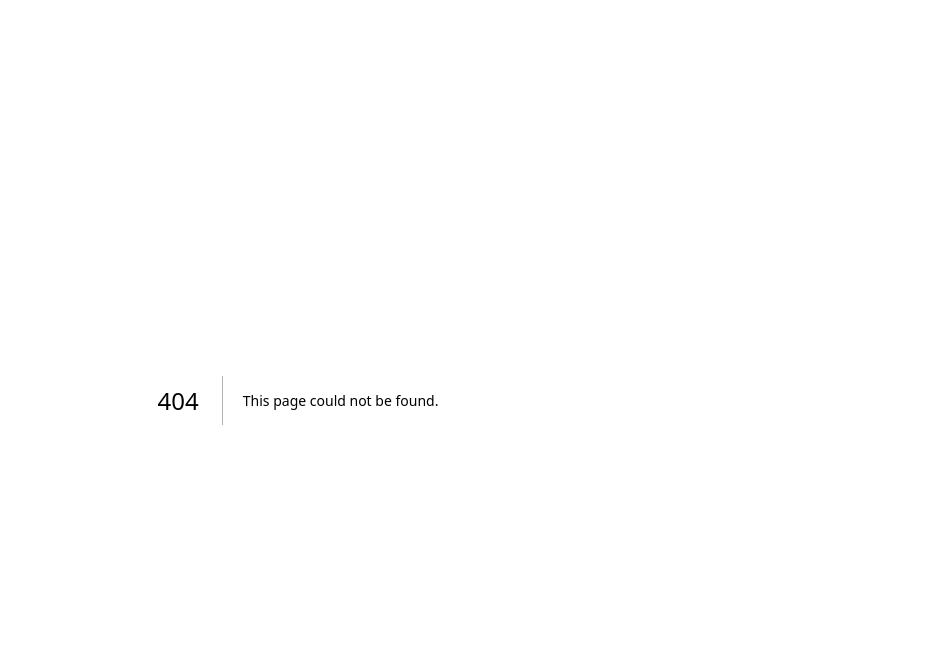
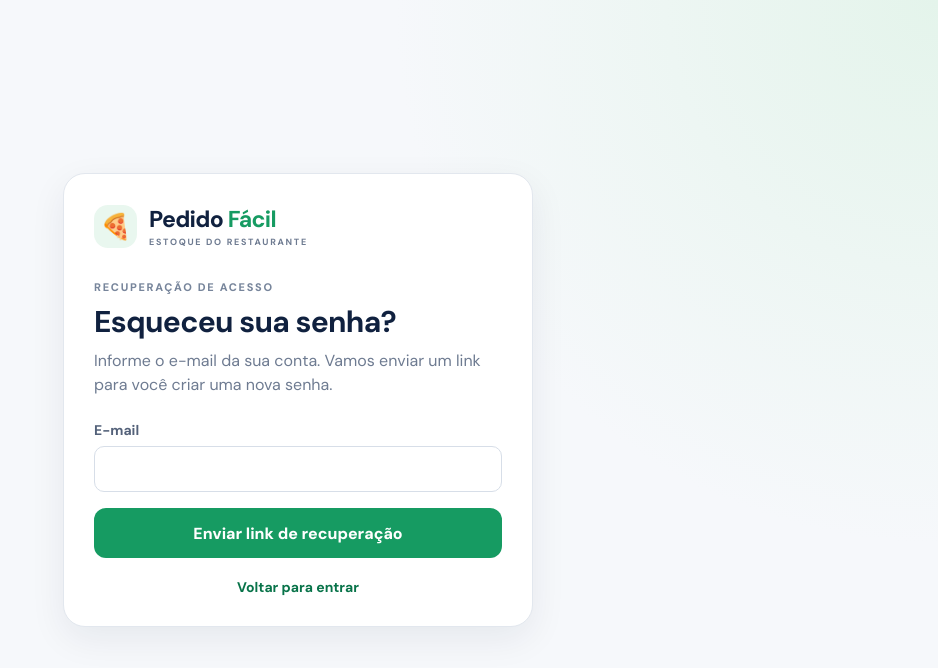
Before and after one commit to sanciweferson/pedido-facil-next, a Next.js app: page /forgot-password in a window 1280 px wide. Before the commit this address had no page. Shown: the top 668 px of the page, without its empty margins (342-1280 px from the left). Built offline with nearby package versions, Linux system fonts and the light colour scheme.

Commit message:
feat: add password recovery

```diff
--- a/package.json
+++ b/package.json
@@ -8,8 +8,8 @@
     "start": "next start"
   },
   "dependencies": {
-    "@supabase/ssr": "^0.12.7",
-    "@supabase/supabase-js": "^2.117.2",
+    "@supabase/ssr": "0.12.7",
+    "@supabase/supabase-js": "2.117.2",
     "next": "16.3.6",
     "react": "19.3.0",
     "react-dom": "19.3.0"
--- /dev/null
+++ b/src/app/forgot-password/page.js
@@ -0,0 +1,82 @@
+"use client"
+
+import Link from "next/link"
+import { useState } from "react"
+import { createClient } from "@/lib/supabase/client"
+import Brand from "@/components/brand"
+
+export default function ForgotPasswordPage() {
+  const [email, setEmail] = useState("")
+  const [message, setMessage] = useState("")
+  const [errorMessage, setErrorMessage] = useState("")
+  const [busy, setBusy] = useState(false)
+
+  async function handleSubmit(event) {
+    event.preventDefault()
+    const supabase = createClient()
+
+    if (!supabase) {
+      setErrorMessage("Configure o Supabase no arquivo .env.local primeiro.")
+      return
+    }
+
+    setBusy(true)
+    setMessage("")
+    setErrorMessage("")
+
+    const redirectTo = `${window.location.origin}/auth/confirm?next=/reset-password`
+
+    const { error } = await supabase.auth.resetPasswordForEmail(email.trim(), {
+      redirectTo,
+    })
+
+    setBusy(false)
+
+    if (error) {
+      setErrorMessage(
+        "Não foi possível enviar o link agora. Confira o e-mail e tente novamente.",
+      )
+      return
+    }
+
+    setMessage(
+      "Se houver uma conta com esse e-mail, enviaremos um link para redefinir a senha. Confira também a caixa de spam.",
+    )
+  }
+
+  return (
+    <main className="auth-shell">
+      <form className="auth-card" onSubmit={handleSubmit}>
+        <Brand />
+        <p className="eyebrow">RECUPERAÇÃO DE ACESSO</p>
+        <h1>Esqueceu sua senha?</h1>
+        <p className="muted">
+          Informe o e-mail da sua conta. Vamos enviar um link para você criar
+          uma nova senha.
+        </p>
+
+        <label>
+          E-mail
+          <input
+            type="email"
+            autoComplete="email"
+            required
+            value={email}
+            onChange={(event) => setEmail(event.target.value)}
+          />
+        </label>
+
+        {message && <p className="notice">{message}</p>}
+        {errorMessage && <p className="notice error">{errorMessage}</p>}
+
+        <button className="primary full" disabled={busy}>
+          {busy ? "Enviando…" : "Enviar link de recuperação"}
+        </button>
+
+        <p className="auth-foot">
+          <Link href="/login">Voltar para entrar</Link>
+        </p>
+      </form>
+    </main>
+  )
+}
```
Also changed, not shown: src/app/login/page.js (+56 -23 lines), 1 other file (tests, documents, lock files or other folders).
